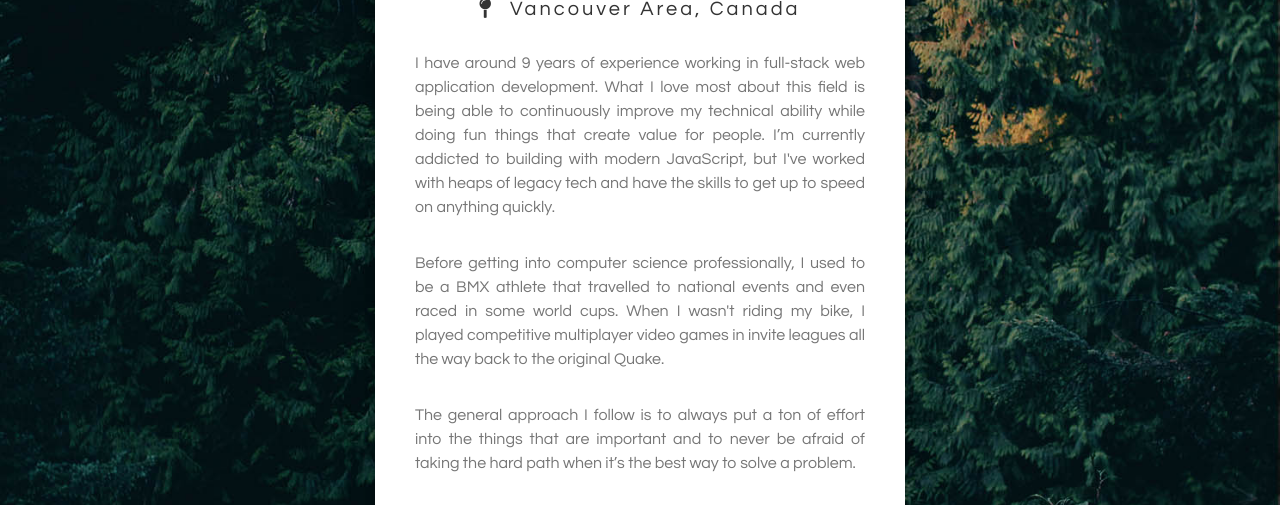
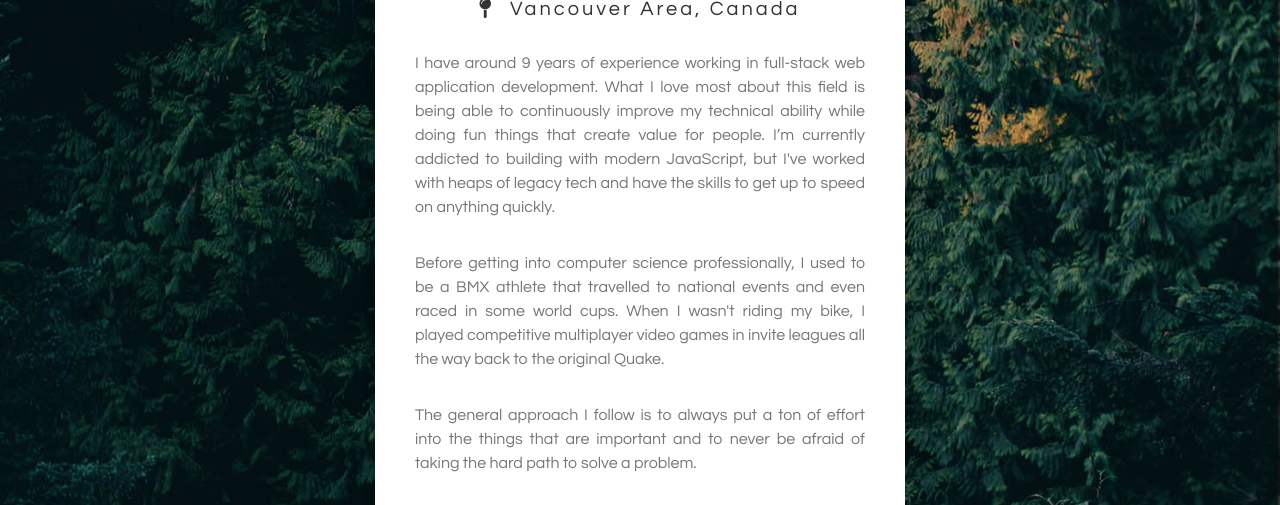
Before and after one commit to dsuv/dsuv.github.io, a plain HTML site: page index.html in a window 1280 px wide. Shown: the part 215-720 px from the top of the page. Drawn offline with Linux system fonts and the light colour scheme.

Commit message:
Edited text a bit more to make it more succinct.

```diff
--- a/index.html
+++ b/index.html
@@ -176,7 +176,7 @@
       <p class="card__text-content">
         The general approach I follow is to always put a ton of effort into the
         things that are important and to never be afraid of taking the hard path
-        when it’s the best way to solve a problem.
+		to solve a problem.
       </p>
       <ul class="icon-link-list">
         <li class="icon-link-list__li">
```
